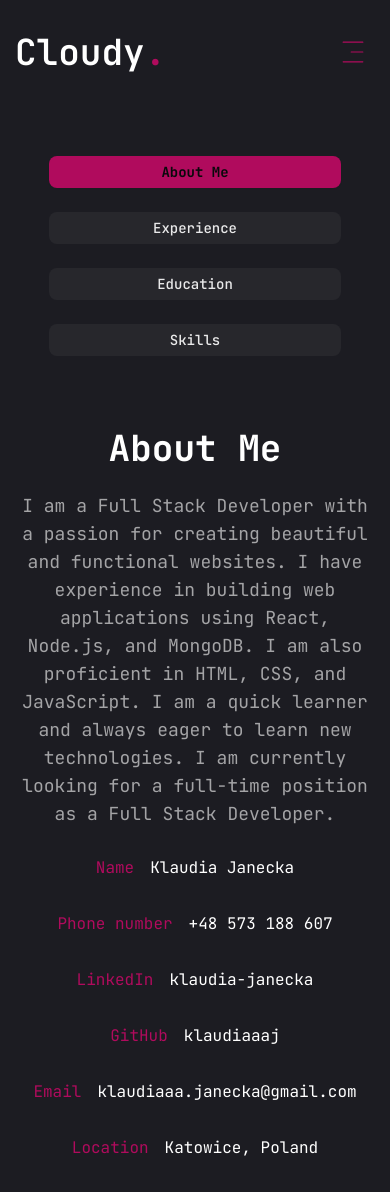
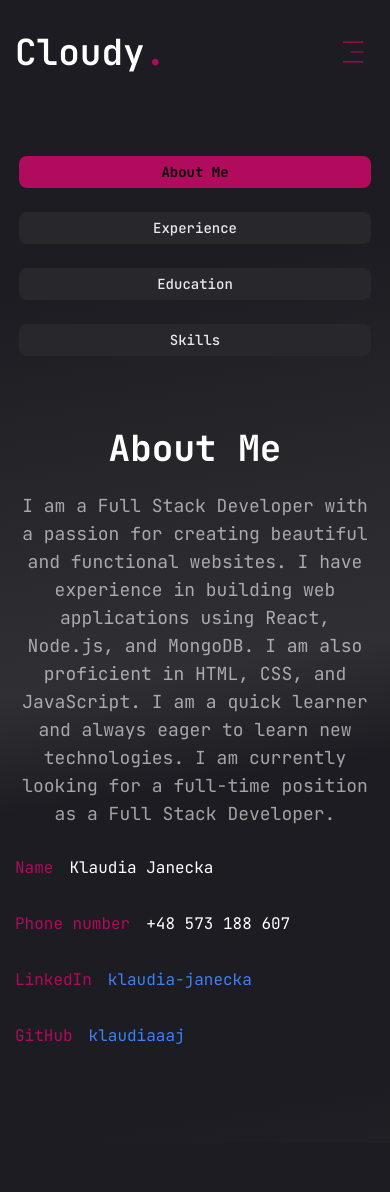
Before and after one commit to klaudiaaaj/cloud_portfolio, a Next.js app: page /resume in a window 390 px wide. Shown: the top 1192 px of the page. After the commit the page ends 1143 px from the top, so only its background shows below. Built offline with nearby package versions, Linux system fonts and the light colour scheme.

Commit message:
refactor elements like a auto hide mobile nav

```diff
--- a/app/globals.css
+++ b/app/globals.css
@@ -81,7 +81,7 @@ body {
     @apply border-border;
   }
   body {
-    @apply  bg-primary  text-white font-primary leading-loose ;
+    @apply  bg-primary gradient-bg text-white font-primary leading-loose ;
     height: 100vh;
     z-index: -1; /* Sends it to the background */
 
@@ -109,7 +109,7 @@ body {
       opacity: 0.5; /* lub inna wartość opacity */
     }
     .gradient-bg {
-      background: linear-gradient(152.92deg, #1c1c22 10%, rgba(152, 9, 177, 0.223) 23%, rgba(126, 43, 210, 0.1) 77%);
+      background: linear-gradient(350.92deg, #1c1c22 10%, #303034 23%, #1c1c22 67%);
        /* filter: blur(118px); */
        z-index: -1; /* Sends it to the background */
        /* position: absolute; */
--- a/app/resume/page.jsx
+++ b/app/resume/page.jsx
@@ -10,34 +10,29 @@ import { Tooltip, TooltipContent, TooltipProvider, TooltipTrigger } from "@/comp
  import { faHtml5, faCss3, faJs, faReact, faNodeJs, faFigma, faGithub } from '@fortawesome/free-brands-svg-icons';
  import { faDatabase } from '@fortawesome/free-solid-svg-icons';
 
-const aboutme =
-{
+const aboutme = {
   title: "About Me",
   Description: "I am a Full Stack Developer with a passion for creating beautiful and functional websites. I have experience in building web applications using React, Node.js, and MongoDB. I am also proficient in HTML, CSS, and JavaScript. I am a quick learner and always eager to learn new technologies. I am currently looking for a full-time position as a Full Stack Developer.",
   info: [
     {
       fieldname: "Name",
       value: "Klaudia Janecka"
-    }, {
+    },
+    {
       fieldname: "Phone number",
       value: "+48 573 188 607"
-    }, {
+    },
+    {
       fieldname: "LinkedIn",
       value: "klaudia-janecka"
-    }, {
+    },
+    {
       fieldname: "GitHub",
       value: "klaudiaaaj"
-    },
-    {
-      fieldname: "Email",
-      value: "klaudiaaa.janecka@gmail.com"
-    },
-    {
-      fieldname: "Location",
-      value: "Katowice, Poland"
-    },
+    }
   ]
-}
+};
+
 const experience = {
   icon: '/assets/resume/badge.svg',
   title: "Experience",
@@ -82,16 +77,16 @@ const experience = {
 const education = {
   icon: '/assets/resume/education.svg',
   title: "Education",
-  description: "I have a Master's degree in Computer Science from Politechnika Śląska. During my studies, I gained a strong foundation in software development, algorithms, and data structures. I also worked on various projects using technologies such as React, Node.js, and MongoDB.",
+  description: "I have a Master's degree in Computer Science from Silesian University of Technology. During my studies, I gained a strong foundation in software development, algorithms, and data structures. I also worked on various projects using technologies such as React, Node.js, and MongoDB.",
   items: [
     {
-      institution: "Politechnika Śląska w Gliwicach",
+      institution: "Silesian University of Technology",
       degree: "Bachelor's in Computer Science",
       duration: "2019 - 2022",
       description: "I completed my Bachelor's degree in Computer Science, where I focused on software development, algorithms, and data structures. I also worked on various projects using technologies such as React, Node.js, and MongoDB."
     },
     {
-      institution: "Politechnika Śląska w Gliwicach",
+      institution: "Silesian University of Technology",
       degree: "Master's in Computer Science",
       duration: "2022 - 2024",
       description: "I completed my Master's degree in Computer Science, where I focused on software development, algorithms, and data structures. I also worked on various projects using technologies such as React, Node.js, and MongoDB."
@@ -117,17 +112,19 @@ const skills = {
   ],
 }
 
-function resume() {
+const Resume = () => {
   return (
-    <motion.div initial={{ opacity: 0 }} animate={{
-      opacity: 1,
-      transition: { duration: 0.4, delay: 1, ease: "easeIn" }
-    }} className="min-h-[80vh] flex items-center justify-center py-12 xl:py-0">
+    <motion.section
+      initial={{ opacity: 0 }}
+      animate={{
+        opacity: 1,
+        transition: { duration: 0.4, delay: 1, ease: "easeIn" }
+      }}
+      className="min-h-[80vh] flex xl:items-center xl:justify-center py-12 xl:py-0"
+    >
       <div className="container mx-auto">
-        <Tabs
-          defaultValue="aboutme"
-          className="flex flex-col xl:flex-row gap-[60px]">
-          <TabsList className="text-white/90 flex flex-col w-full max-w-[300px] mx-auto xl:mx-0 gap-6">
+        <Tabs defaultValue="aboutme" className="flex flex-col xl:flex-row gap-[60px]">
+          <TabsList className="text-white/90 flex flex-col w-full sm:w-full xl:max-w-[300px] mx-auto xl:mx-0 gap-6">
             <TabsTrigger value="aboutme">About Me</TabsTrigger>
             <TabsTrigger value="experience">Experience</TabsTrigger>
             <TabsTrigger value="education">Education</TabsTrigger>
@@ -137,22 +134,30 @@ function resume() {
             <TabsContent value="aboutme" className="w-full text-center xl:text-left">
               <div className="flex flex-col gap-6 text-center xl:text-left">
                 <h3 className="text-4xl font-bold">{aboutme.title}</h3>
-                <p className="text-lg text-white/60 mx-auto xl:mx-0">{aboutme.Description}</p>
-                <ul className="grid grid-cols-1 xl:grid-cols-2 gap-y-6 text-left mx-auto xl:mx-0 max-w-[820px]">
+                <p className="text-lg text-white/60 mx-auto xl:mx-0 sm:max-w-[550px]">{aboutme.Description}</p>
+                <ul className="grid xl:grid-cols-2 gap-y-6 text-left mx-0 sm:justify-between sm:mx-auto xl:mx-0 max-w-[820px]">
                   {aboutme.info.map((info, index) => {
                     return (
-                      <li key={index} className="flex justify-center items-center gap-4 xl:justify-start">
+                      <li key={index} className="flex sm:justify-between xl:items-center gap-4 xl:justify-start">
                         <span className="text-accent">{info.fieldname}</span>
-                        <span>{info.value}</span>
+                        {info.fieldname === "LinkedIn" ? (
+                          <a href={`https://www.linkedin.com/in/${info.value}`} target="_blank" rel="noopener noreferrer" className="text-blue-500">
+                            {info.value}
+                          </a>
+                        ) : info.fieldname === "GitHub" ? (
+                          <a href={`https://github.com/${info.value}`} target="_blank" rel="noopener noreferrer" className="text-blue-500">
+                            {info.value}
+                          </a>
+                        ) : (
+                          <span>{info.value}</span>
+                        )}
                       </li>
                     );
                   })}
                 </ul>
-
               </div>
-
             </TabsContent>
-            <TabsContent value="experience">
+            <TabsContent value="experience" className="w-full text-center xl:text-left">
               <div className="flex flex-col gap-6 text-center xl:text-left">
                 <h3 className="text-4xl font-bold">{experience.title}</h3>
                 <p className="text-lg text-white/60">{experience.description}</p>
@@ -171,8 +176,8 @@ function resume() {
                </ScrollArea>
               </div>
             </TabsContent>
-            <TabsContent value="education">
-            <div className="flex flex-col gap-6 text-center xl:text-left">
+            <TabsContent value="education" className="w-full text-center xl:text-left">
+              <div className="flex flex-col gap-6 text-center xl:text-left">
                 <h3 className="text-4xl font-bold">{education.title}</h3>
                 <p className="text-lg text-white/60">{education.description}</p>
                 <ScrollArea className="h-[400px]">
@@ -190,7 +195,7 @@ function resume() {
                </ScrollArea>
               </div>
             </TabsContent>
-            <TabsContent value="skills">
+            <TabsContent value="skills" className="w-full text-center xl:text-left">
               <div className="flex flex-col gap-6 text-center xl:text-left">
               <h3 className="text-4xl font-bold">{skills.title}</h3>
               <p className="text-lg text-white/60">{skills.description}</p>
@@ -206,8 +211,8 @@ function resume() {
           </div>
         </Tabs>
       </div>
-    </motion.div>
-  )
-}
+    </motion.section>
+  );
+};
 
-export default resume;
+export default Resume;
--- a/app/offert/page.jsx
+++ b/app/services/page.jsx
@@ -69,10 +69,10 @@ const servicesGiven = [
   }
 ]
 
-function offert() {
+function services() {
   return (
     <section className="">
-        <div className="max-w-screen-xl mx-auto px-4 text-gray-600 md:px-8">
+        <div className="max-w-screen  px-4 text-gray-600 md:px-8">
             <div className=" max-w-2xl mx-auto sm:text-center">
                 <div className>
                     <h1 className="text-3xl text-white/90 font-semibold sm:text-4xl">
@@ -92,7 +92,7 @@ function offert() {
                                 <div className="text-indigo-900 px-3">
                                     {/* {item.icon} */}
 
-                                <h3 className="text-lg text-white/90 font-semibold pb-2">
+                                <h3 className="text-lg text-accent font-semibold pb-2">
                                     {item.title}
                                 </h3>
                                 <p className="text-white/60">
@@ -109,4 +109,4 @@ function offert() {
 )
 }
 
-export default offert;
+export default services;
--- a/components/MobileNav.jsx
+++ b/components/MobileNav.jsx
@@ -1,5 +1,5 @@
 "use client"
-import React from 'react'
+import {React, useState} from 'react'
 import {Sheet, SheetContent, SheetTrigger} from "@/components/ui/sheet";
 import Link from 'next/link'
 import { useParams, usePathname } from 'next/navigation';
@@ -10,8 +10,8 @@ const links=[
         path:'/'
     },
     {
-        name:'offert',
-        path:'/offert'
+        name:'services',
+        path:'/services'
     },
     {
         name:'resume',
@@ -24,8 +24,14 @@ const links=[
  ]
 function MobileNav() {
     const pathname= usePathname();
+    const [isOpen, setIsOpen] = useState(false);
+    // const pathname = usePathname();
+
+    const handleLinkClick = () => {
+      setIsOpen(false);
+    };
   return (
-    <Sheet>
+    <Sheet open={isOpen} onOpenChange={setIsOpen}>
         <SheetTrigger className="flex justify-center items-center">
             <CiMenuFries className="text-[28px] mr-2 text-accent"/>
             </SheetTrigger>
@@ -40,7 +46,7 @@ function MobileNav() {
                 </div>
                 <nav className="flex flex-col justify-center items-center gap-9">
                     {links.map((link, index)=> {
-                        return <Link href={link.path} key={index} className={`${link.path===pathname
+                        return <Link onClick={handleLinkClick} href={link.path} key={index} className={`${link.path===pathname
                     && "text-accent border-b-2 border-accent"} text-xl capitalize hover:text-accent transition-all`}>
                         {link.name}
 
--- a/components/nav.jsx
+++ b/components/nav.jsx
@@ -10,8 +10,8 @@ import { usePathname
         path:'/'
     },
     {
-        name:'offert',
-        path:'/offert'
+        name:'services',
+        path:'/services'
     },
     {
         name:'resume',
```
Also changed, not shown: app/contact/page.jsx (+9 -7 lines).
